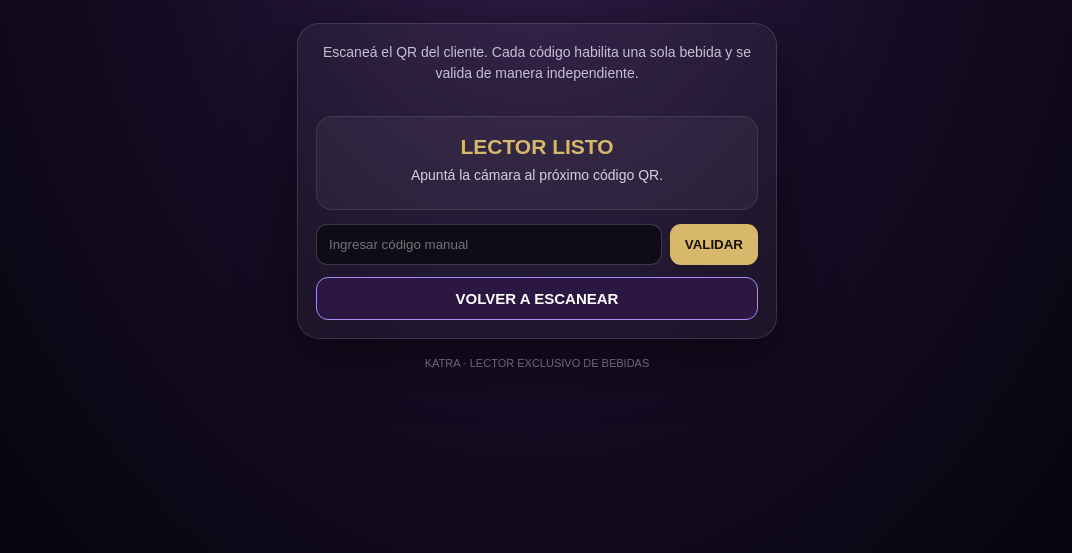
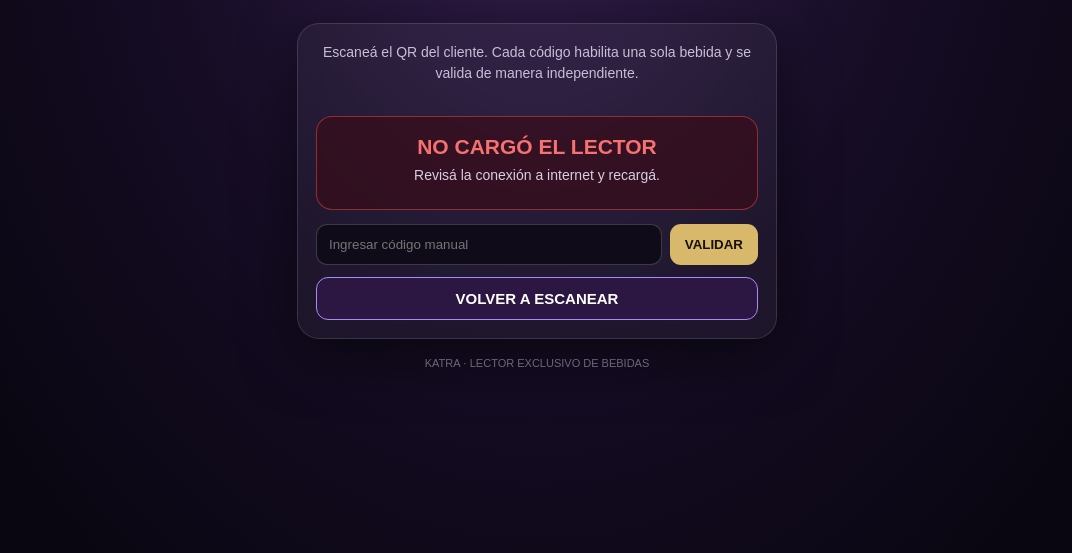
Before and after one commit to gasparotti25-boop/katra-lector-bebidas, a plain HTML site: page index.html in a window 1280 px wide. Both pictures are taken after a click on the button "VOLVER A ESCANEAR". Shown: the part 107-660 px from the top of the page, without its empty margins (103-1175 px from the left). Drawn offline with Linux system fonts and the light colour scheme.

Commit message:
Update index.html

```diff
--- a/index.html
+++ b/index.html
@@ -14,12 +14,16 @@
 <button class="btn" id="restartBtn">VOLVER A ESCANEAR</button></section><div class="foot">KATRA · LECTOR EXCLUSIVO DE BEBIDAS</div></main>
 <script>
 const API_URL='https://script.google.com/macros/s/AKfycbzRhIKFzYn34gVg8v8jUfvP23oQsfXG7BOgqcOXyVyDdBcxH-zEiY0CkL8--YwbqjPj/exec';
-const statusBox=document.getElementById('status');let scanner=null,busy=false,lastCode='',lastAt=0;
-function show(kind,title,detail){statusBox.className='status '+kind;statusBox.innerHTML='<strong>'+title+'</strong><span></span>';statusBox.querySelector('span').textContent=detail||'';}
-function validate(code){code=String(code||'').trim();if(!code||busy)return;if(API_URL.includes('PEGAR_URL')){show('bad','FALTA CONFIGURAR','Completá la URL de Apps Script en index.html.');return;}busy=true;lastCode=code;show('wait','VALIDANDO…','Consultando el registro de Bebidas.');const cb='katraCb_'+Date.now()+'_'+Math.floor(Math.random()*1e6);const script=document.createElement('script');const timer=setTimeout(()=>{cleanup();busy=false;show('bad','SIN RESPUESTA','Revisá la conexión e intentá nuevamente.');},12000);function cleanup(){clearTimeout(timer);script.remove();try{delete window[cb]}catch(e){window[cb]=undefined}}
-window[cb]=r=>{cleanup();busy=false;if(r&&r.ok){show('ok','QR VÁLIDO · ENTREGAR TICKET',r.producto+' · '+r.comprador+' · '+r.mensaje);}else{show('bad',r&&r.estado==='USADA'?'QR YA UTILIZADO':'QR NO VÁLIDO',r&&r.mensaje?r.mensaje:'No se pudo validar el código.');}};
-script.onerror=()=>{cleanup();busy=false;show('bad','ERROR DE CONEXIÓN','No se pudo contactar Google Sheets.');};script.src=API_URL+'?accion=validarBebidaQR&codigo='+encodeURIComponent(code)+'&callback='+encodeURIComponent(cb)+'&_='+Date.now();document.body.appendChild(script);}
-function onScan(text){const now=Date.now();if(text===lastCode&&now-lastAt<3000)return;lastAt=now;validate(text);}
-function startScanner(){if(!window.Html5Qrcode){show('bad','NO CARGÓ EL LECTOR','Revisá la conexión a internet y recargá.');return;}scanner=new Html5Qrcode('reader');scanner.start({facingMode:'environment'},{fps:10,qrbox:{width:240,height:240}},onScan).catch(e=>show('bad','NO SE PUDO ABRIR LA CÁMARA','Permití el acceso a la cámara desde el navegador.'));}
-document.getElementById('manualBtn').onclick=()=>validate(document.getElementById('manualCode').value);document.getElementById('manualCode').addEventListener('keydown',e=>{if(e.key==='Enter')validate(e.target.value)});document.getElementById('restartBtn').onclick=()=>{document.getElementById('manualCode').value='';show('wait','LECTOR LISTO','Apuntá la cámara al próximo código QR.');};startScanner();
+const statusBox=document.getElementById('status');
+const restartBtn=document.getElementById('restartBtn');
+let scanner=null, scannerRunning=false, busy=false, scanPaused=false;
+function show(kind,title,detail){statusBox.className='status '+kind;statusBox.innerHTML='<strong></strong><span></span>';statusBox.querySelector('strong').textContent=title;statusBox.querySelector('span').textContent=detail||'';}
+async function stopScanner(){if(!scanner)return;try{if(scannerRunning){await scanner.stop();scannerRunning=false;}}catch(e){}try{scanner.clear();}catch(e){}scanner=null;}
+async function validate(code){code=String(code||'').trim();if(!code||busy)return;if(API_URL.includes('PEGAR_URL')){show('bad','FALTA CONFIGURAR','Completá la URL de Apps Script en index.html.');return;}busy=true;show('wait','VALIDANDO…','Consultando el registro de Bebidas.');const cb='katraCb_'+Date.now()+'_'+Math.floor(Math.random()*1e6);const script=document.createElement('script');const timer=setTimeout(()=>{cleanup();busy=false;show('bad','SIN RESPUESTA','Revisá la conexión e intentá nuevamente. Tocá VOLVER A ESCANEAR para leer otro QR.');restartBtn.disabled=false;},12000);function cleanup(){clearTimeout(timer);script.remove();try{delete window[cb]}catch(e){window[cb]=undefined}}window[cb]=r=>{cleanup();busy=false;if(r&&r.ok){show('ok','QR VÁLIDO · ENTREGAR TICKET',(r.producto||'Bebida')+' · '+(r.comprador||'')+' · '+(r.mensaje||'Código aceptado.'));}else{show('bad',r&&r.estado==='USADA'?'QR YA UTILIZADO':'QR NO VÁLIDO',r&&r.mensaje?r.mensaje:'No se pudo validar el código.');}restartBtn.textContent='VOLVER A ESCANEAR';restartBtn.disabled=false;};script.onerror=()=>{cleanup();busy=false;show('bad','ERROR DE CONEXIÓN','No se pudo contactar Google Sheets. Tocá VOLVER A ESCANEAR para intentar de nuevo.');restartBtn.disabled=false;};script.src=API_URL+'?accion=validarBebidaQR&codigo='+encodeURIComponent(code)+'&callback='+encodeURIComponent(cb)+'&_='+Date.now();document.body.appendChild(script);}
+async function onScan(text){if(scanPaused||busy)return;scanPaused=true;restartBtn.disabled=true;show('wait','QR DETECTADO','Deteniendo la cámara y verificando el código…');await stopScanner();await validate(text);}
+async function startScanner(){if(busy)return;if(!window.Html5Qrcode){show('bad','NO CARGÓ EL LECTOR','Revisá la conexión a internet y recargá.');return;}scanPaused=false;restartBtn.disabled=true;restartBtn.textContent='PREPARANDO CÁMARA…';try{scanner=new Html5Qrcode('reader');await scanner.start({facingMode:'environment'},{fps:10,qrbox:{width:240,height:240}},onScan);scannerRunning=true;restartBtn.textContent='VOLVER A ESCANEAR';restartBtn.disabled=false;show('wait','LECTOR LISTO','Apuntá la cámara al próximo código QR.');}catch(e){scanner=null;scannerRunning=false;show('bad','NO SE PUDO ABRIR LA CÁMARA','Permití el acceso a la cámara desde el navegador.');restartBtn.textContent='REINTENTAR CÁMARA';restartBtn.disabled=false;}}
+document.getElementById('manualBtn').onclick=async()=>{if(busy)return;scanPaused=true;restartBtn.disabled=true;await stopScanner();await validate(document.getElementById('manualCode').value);};
+document.getElementById('manualCode').addEventListener('keydown',e=>{if(e.key==='Enter')document.getElementById('manualBtn').click();});
+restartBtn.onclick=async()=>{if(busy)return;document.getElementById('manualCode').value='';await stopScanner();show('wait','LECTOR LISTO','Preparando la cámara para el próximo QR…');await startScanner();};
+startScanner();
 </script></body></html>
```
